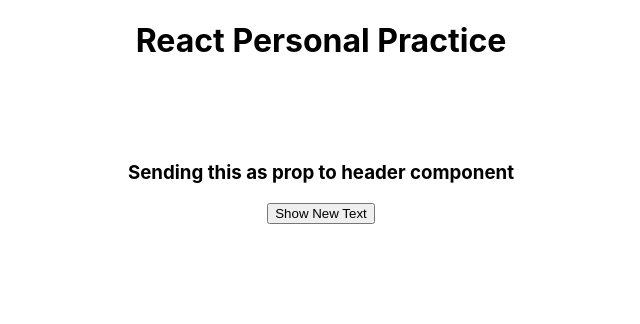
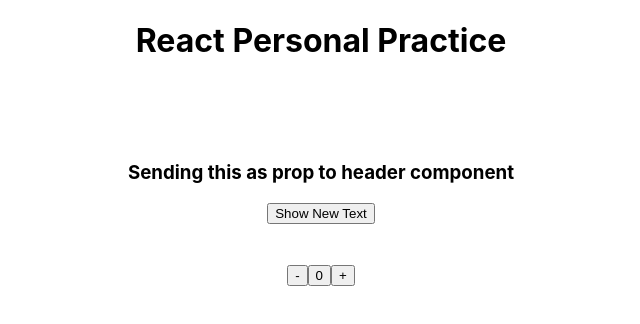
Before and after one commit to DostyTheGreatKigali/react-function-components-practice, a React (Create React App) app: page / in a window 1280 px wide. Shown: the top 324 px of the page, without its empty margins (319-959 px from the left). Built offline with nearby package versions, Linux system fonts and the light colour scheme.

Commit message:
Counter added

```diff
--- a/public/index.html
+++ b/public/index.html
@@ -24,7 +24,7 @@
       work correctly both with client-side routing and a non-root public URL.
       Learn how to configure a non-root public URL by running `npm run build`.
     -->
-    <title>React App</title>
+    <title>My React Function Components Practice</title>
   </head>
   <body>
     <noscript>You need to enable JavaScript to run this app.</noscript>
--- a/src/App.js
+++ b/src/App.js
@@ -4,6 +4,7 @@
 
 function App() {
   const [text, setText] = useState('Sending this as prop to header component');
+  const [count, setCount] = useState(0);
   // const [text, showText] = useState('');
 
   // const displayText = () => {
@@ -18,6 +19,13 @@
       setText("Sending this as prop to header component")
     }
     // console.log("Displaying Text")
+  }
+
+  const increment = () => {
+    setCount(count + 1)
+  }
+  const decrement = () => {
+    setCount(count - 1)
   }
 
 
@@ -41,7 +49,14 @@
       <br/>
       <br/>
       <br/>
-      <Header textAsProp={text} displayTextAsProp={displayText} />
+      <Header
+        textAsProp={text}
+        displayTextAsProp={displayText}
+        countAsProp={count}
+        incrementAsProp={increment}
+        decrementAsProp={decrement}
+
+      />
     </div>
   );
 }
--- a/src/components/Header.js
+++ b/src/components/Header.js
@@ -1,9 +1,17 @@
 import PropTypes from 'prop-types'
-function Header({ textAsProp, displayTextAsProp }) {
+function Header({ textAsProp, displayTextAsProp, countAsProp, incrementAsProp, decrementAsProp }) {
   return (
     <>
      <h3>{textAsProp}</h3>
      <button onClick={() => displayTextAsProp()}>Show New Text</button>
+     <br />
+     <br />
+     <br />
+     <div>
+     <button style={{ cursor: 'pointer' }} onClick={() => decrementAsProp()}>-</button>
+     <button>{countAsProp}</button>
+     <button style={{ cursor: 'pointer' }} onClick={() => incrementAsProp()}>+</button>
+     </div>
     </>
   );
 }
```
